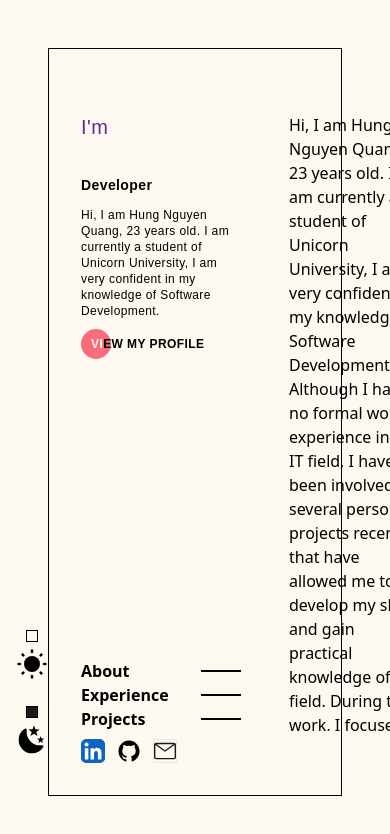
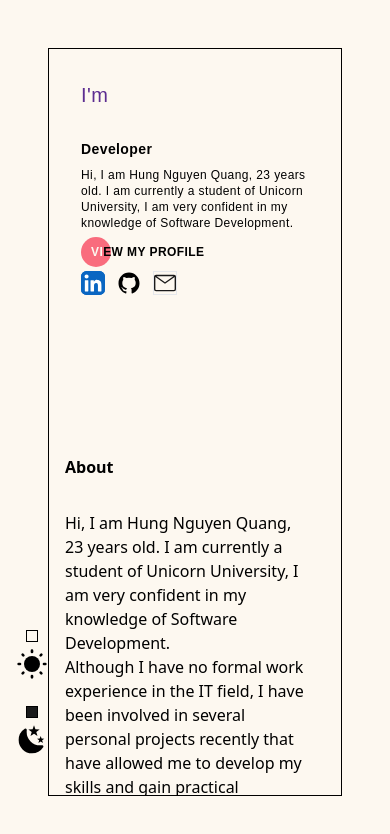
Before and after one commit to NgQHung/portfolio-hung, a Next.js app: page / in a window 390 px wide. Shown: the top 834 px of the page. Built offline with nearby package versions, Linux system fonts and the light colour scheme.

Commit message:
fixing responsive

```diff
--- a/components/Introduce.tsx
+++ b/components/Introduce.tsx
@@ -7,19 +7,21 @@ interface IIntroduce {
 }
 const Introduce: React.FC<IIntroduce> = (props) => {
     return (
-        <div className="max-w-[450px] max-h-[225px] font-Montserrat tracking-wide space-y-3 relative z-[1]">
+        <div className="max-w-[450px] max-h-full lg:max-h-[225px] font-Montserrat tracking-wide relative z-[1]">
             <h1 className="text-xl h-[50px] xs:h-[100px] xs:text-4xl relative ">
                 <TerminalTextEffect />
             </h1>
-            <h2 className="font-bold text-sm sm:text-xl text-black dark:text-primary">Developer</h2>
-            <p className="text-xs sm:text-base font-medium text-black dark:text-primary">
+            <h2 className="mt-2 lg:mt-4 font-bold text-sm sm:text-xl text-black dark:text-primary">
+                Developer
+            </h2>
+            <p className="mt-2 lg:mt-4 text-xs sm:text-base font-medium text-black dark:text-primary">
                 Hi, I am Hung Nguyen Quang, 23 years old. I am currently a student of Unicorn
                 University, I am very confident in my knowledge of Software Development.
             </p>
 
             <div
                 onClick={() => props.setProfileOpen(true)}
-                className="mt-4 cursor-pointer inline-block">
+                className="mt-2 lg:mt-4 cursor-pointer inline-block">
                 <AnimatedButtonHover title="View My Profile" />
             </div>
         </div>
--- a/components/Layout.tsx
+++ b/components/Layout.tsx
@@ -10,9 +10,11 @@ const Layout: React.FC<ILayout> = ({children, className}) => {
         <div className={`h-screen w-screen bg-primary p-12 ${className} dark:bg-dark`}>
             <div
                 className="border border-solid  h-full w-full relative border-black dark:border-primary
-             flex justify-between
+                overflow-hidden
             ">
-                {children}
+                <div className="h-full w-full sticky overflow-scroll scrollbar_hidden lg:relative">
+                    {children}
+                </div>
             </div>
         </div>
     );
--- a/components/Navbar.tsx
+++ b/components/Navbar.tsx
@@ -1,8 +1,5 @@
 import React from 'react';
-import {motion} from 'framer-motion';
 import Link from 'next/link';
-import scrollTo from 'next/router';
-import ScrollLink from './hook/useScrollLink';
 const Navbar = () => {
     const handleScroll = (e: React.MouseEvent<HTMLAnchorElement, MouseEvent>) => {
         // first prevent the default behavior
@@ -17,7 +14,7 @@ const Navbar = () => {
         });
     };
     return (
-        <ul className="flex flex-col justify-between font-bold text-black dark:text-primary">
+        <ul className="hidden lg:flex flex-col justify-between font-bold text-black dark:text-primary">
             <Link
                 href="#about"
                 onClick={handleScroll}
--- a/components/about/About.tsx
+++ b/components/about/About.tsx
@@ -2,20 +2,24 @@ import React from 'react';
 
 const About = () => {
     return (
-        <p id="about" className="text-black dark:text-primary pl-4">
-            Hi, I am Hung Nguyen Quang, 23 years old. I am currently a student of Unicorn
-            University, I am very confident in my knowledge of Software Development.
-            <br />
-            Although I have no formal work experience in the IT field, I have been involved in
-            several personal projects recently that have allowed me to develop my skills and gain
-            practical knowledge of the field. During this work, I focused on website development,
-            mainly using HTML, CSS, JavaScript, Typescript and React. I believe these are valuable
-            foundations that can help me understand and well meet the needs of your company`s
-            customers.
-            <br />I am open to entry-level opportunities, internships, or projects where I can apply
-            my skills and continue to grow as an IT professional. I am confident that my passion,
-            determination, and hands-on experience make me a valuable asset to any team.
-        </p>
+        <div className="h-full text-black dark:text-primary pl-4">
+            <h1 className="block lg:hidden font-bold py-8">About</h1>
+            <p id="about" className="">
+                Hi, I am Hung Nguyen Quang, 23 years old. I am currently a student of Unicorn
+                University, I am very confident in my knowledge of Software Development.
+                <br />
+                Although I have no formal work experience in the IT field, I have been involved in
+                several personal projects recently that have allowed me to develop my skills and
+                gain practical knowledge of the field. During this work, I focused on website
+                development, mainly using HTML, CSS, JavaScript, Typescript and React. I believe
+                these are valuable foundations that can help me understand and well meet the needs
+                of your company`s customers.
+                <br />I am open to entry-level opportunities, internships, or projects where I can
+                apply my skills and continue to grow as an IT professional. I am confident that my
+                passion, determination, and hands-on experience make me a valuable asset to any
+                team.
+            </p>
+        </div>
     );
 };
 
--- a/components/links/index.tsx
+++ b/components/links/index.tsx
@@ -16,7 +16,7 @@ interface ICustomLink {
 
 const Links = () => {
     return (
-        <>
+        <div className="flex mt-8">
             <WrapperIcons className="hidden dark:flex">
                 <ContainerLink href="https://www.linkedin.com/in/hung-nguyen-quang-9046aa199/">
                     <LinkedInIcon color="none" className="w-6" />
@@ -39,7 +39,7 @@ const Links = () => {
                     <EmailIcon color="#1a1a1a" className="w-6 border border-solid" />
                 </MotionLink>
             </WrapperIcons>
-        </>
+        </div>
     );
 };
 
--- a/pages/index.tsx
+++ b/pages/index.tsx
@@ -2,6 +2,7 @@ import {Fragment, ReactNode, useRef, useState} from 'react';
 import Head from 'next/head';
 import dynamic from 'next/dynamic';
 import {useFollowPointer} from '@/components/hook/UseFollowPointer';
+import useDeviceSize from '@/components/hook/useDeviceSize';
 
 const DynamicIntroduce = dynamic(() => import('@/components/Introduce'));
 
@@ -32,6 +33,7 @@ export default function Home() {
     const [moreInfoOpen, setMoreInfoOpen] = useState<Boolean>(false);
     const ref = useRef<any>(null);
     const {x, y} = useFollowPointer(ref);
+    const [width] = useDeviceSize();
 
     return (
         <Fragment>
@@ -40,39 +42,25 @@ export default function Home() {
                 <meta name="description" content="any description" />
             </Head>
             {/* <Grid /> */}
-            {/* <Profile setProfileOpen={setProfileOpen} profileOpen={profileOpen} /> */}
             <DynamicDarkLightButton />
-            <div className="hidden xss:block overflow-hidden max-h-screen max-w-screen ">
+            <div className="hidden xss:block  max-h-screen max-w-screen">
                 <DynamicLayout>
-                    <Wrapper className="justify-between items-start py-16 px-8 lg:px-12 xl:px-16 lg:py-20 basis-[50%]">
+                    <div
+                        style={{height: `${width < 1024 ? 'max-content' : ''}`}}
+                        className="relative lg:absolute inline-block lg:flex lg:flex-col h-full top-0 left-0 lg:justify-between lg:items-start py-8 px-8 lg:px-12 xl:px-16 lg:py-16 max-w-full lg:max-w-[50%]">
                         <DynamicIntroduce setProfileOpen={setProfileOpen} />
                         <DynamicNavbar />
                         <DynamicLinks />
-                    </Wrapper>
-                    <Wrapper className=" grow pr-8 lg:px-12 xl:px-16 py-16 lg:py-20  basis-[50%]">
-                        <div className="sticky overflow-scroll pt-16n lg:pt-20 top-0 right-0 h-full w-full scrollbar_hidden  ">
+                    </div>
+                    <div className="flex-col h-full relative lg:sticky lg:overflow-scroll  scrollbar_hidden top-0 right-0 left-0 flex justify-end items-end w-full pr-8 lg:px-12 xl:px-16 py-16 lg:py-20  ">
+                        <div className="pt-8 lg:pt-16 top-0 right-0 h-full  max-w-[100%] lg:max-w-[50%] ">
                             {/* <DynamicAnimatedBackgroundText /> */}
                             <DynamicAbout />
-                            <DynamicExperience
-                                // setDataMoreInfo={setDataMoreInfo}
-                                setExperience={setExperience}
-                                // setDetailOpen={setDetailOpen}
-                            />
-                            <DynamicProjects
-                                // setDataMoreInfo={setDataMoreInfo}
-                                setData={setData}
-                                // setDetailOpen={setDetailOpen}
-                            />
+                            <DynamicExperience setExperience={setExperience} />
+                            <DynamicProjects setData={setData} />
                         </div>
-                    </Wrapper>
+                    </div>
                 </DynamicLayout>
-                {/* <DynamicProjectDetail
-                    project={data!}
-                    setDetailOpen={setDetailOpen}
-                    detailOpen={detailOpen}
-                    moreInfoOpen={moreInfoOpen}
-                    setMoreInfoOpen={setMoreInfoOpen}
-                /> */}
 
                 <DynamicProjectMoreInfo
                     dataMoreInfo={dataMoreInfo!}
@@ -80,7 +68,6 @@ export default function Home() {
                     detailOpen={detailOpen}
                     setMoreInfoOpen={setMoreInfoOpen}
                 />
-                {/* <ProjectDetailV2 /> */}
                 {/* <motion.div
                     ref={ref}
                     className="w-4 h-4 rounded-full border border-secondary flex justify-center items-center"
```
